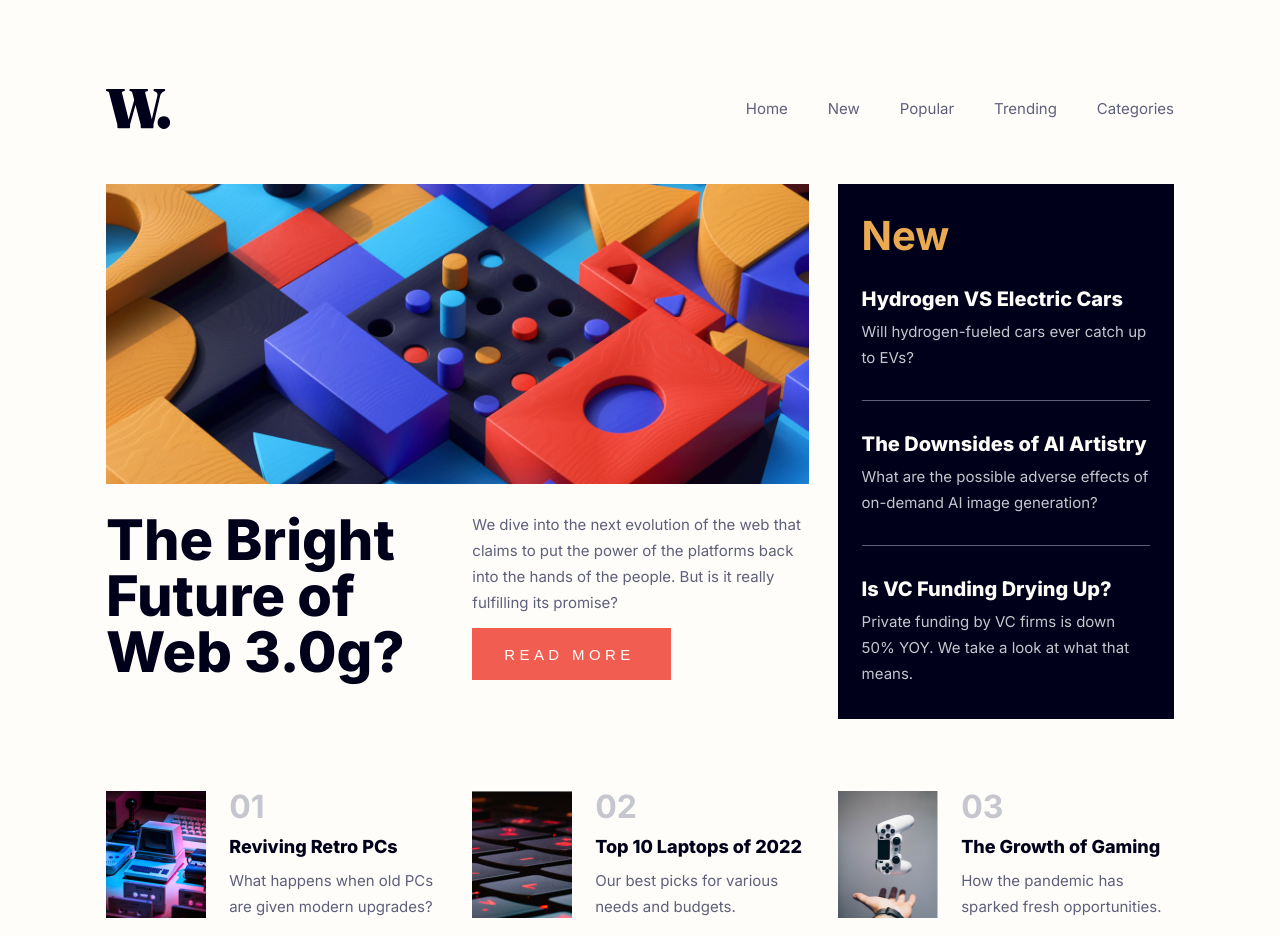
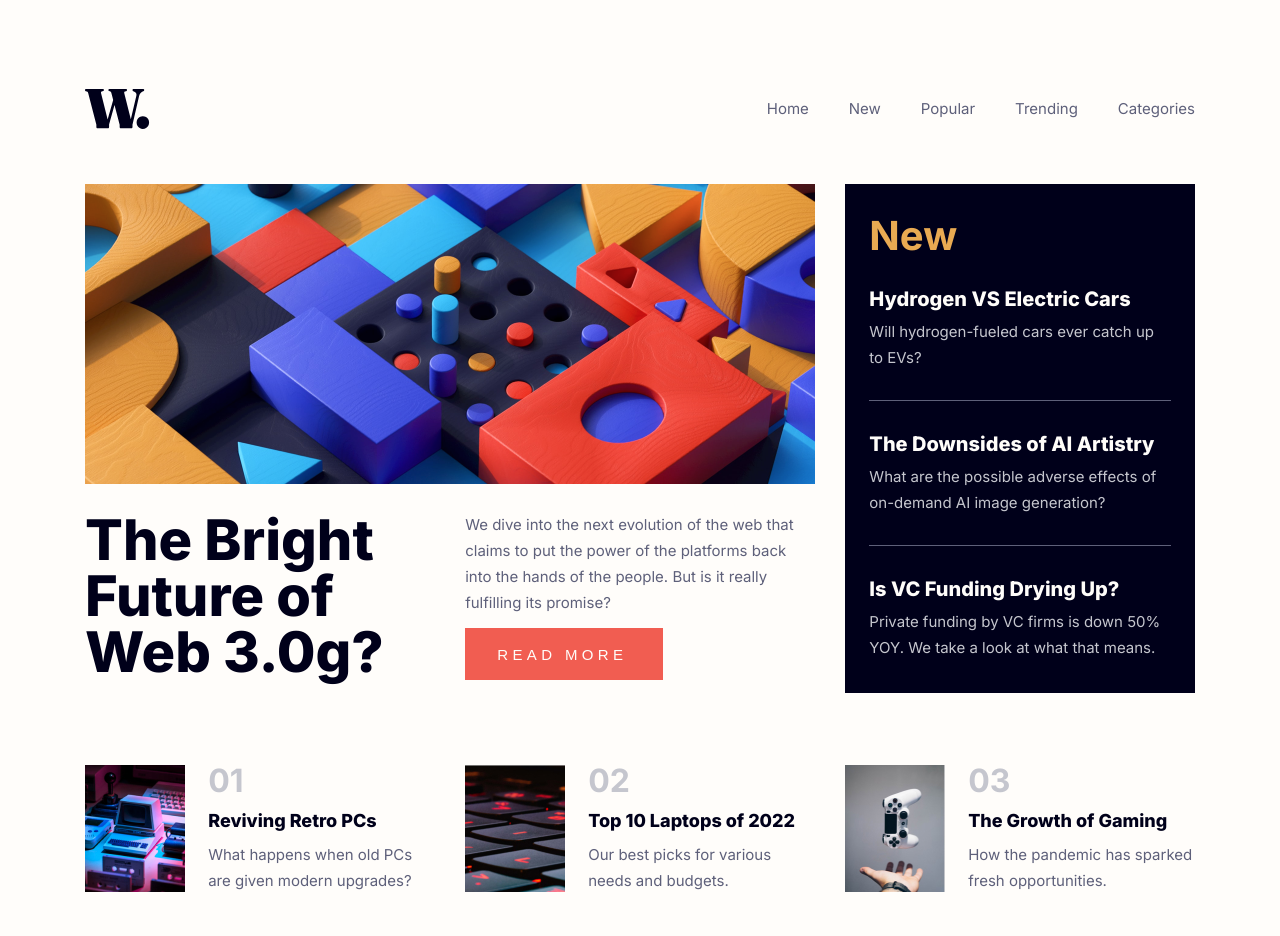
Before and after one commit to super-simon/fm-news-homepage-figma, a plain HTML site: page index.html in a window 1280 px wide. After the commit the page ends 910 px from the top, so only its background shows below. Drawn offline with Linux system fonts and the light colour scheme.

Commit message:
container max-width fix

```diff
--- a/assets/styles.scss
+++ b/assets/styles.scss
@@ -70,7 +70,7 @@ body {
 
 .container {
   width: 100%;
-  max-width: 68.75rem;
+  max-width: 71.375rem;
   margin: 0 auto;
   padding: 0 1rem;
   // min-width: 21.4375rem;
```
Also changed, not shown: assets/styles.css, 1 other file.
